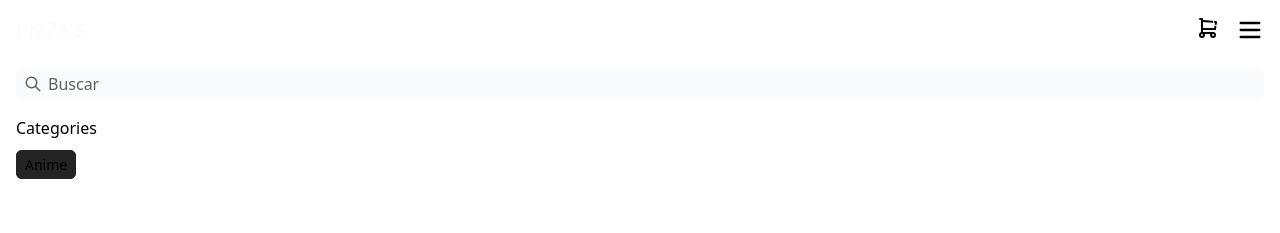
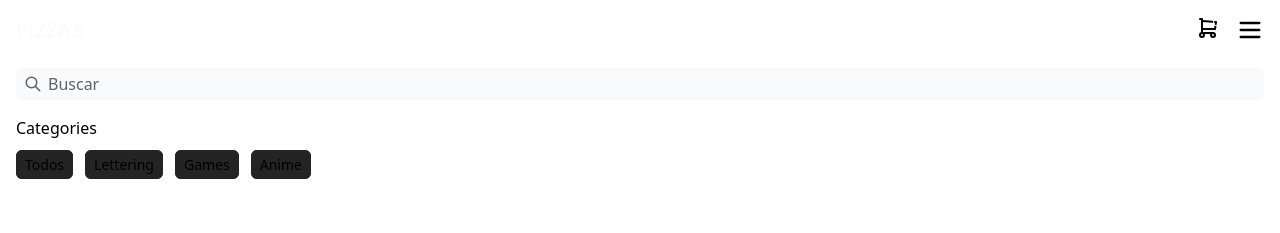
Before and after one commit to StalinAM/food-ecommerce, a React (Vite) app: page / in a window 1280 px wide. Shown: the top 233 px of the page. Built offline with nearby package versions, Linux system fonts and the light colour scheme.

Commit message:
add new categories

```diff
--- a/src/components/Categories.jsx
+++ b/src/components/Categories.jsx
@@ -2,9 +2,27 @@
   return (
     <form>
       <h2 className='mb-3'>Categories</h2>
-      <div>
+      <div className='flex gap-3'>
         <label className='cursor-pointer'>
-          <input type='checkbox' className='hidden   peer' name='category' />
+          <input type='radio' className='hidden peer' name='category' />
+          <span className='px-2 py-1 text-sm rounded-md border border-dark-light bg-dark-light peer-checked:border-slate-50 peer-checked:font-medium'>
+            Todos
+          </span>
+        </label>
+        <label className='cursor-pointer'>
+          <input type='radio' className='hidden peer' name='category' />
+          <span className='px-2 py-1 text-sm rounded-md border border-dark-light bg-dark-light peer-checked:border-slate-50 peer-checked:font-medium'>
+            Lettering
+          </span>
+        </label>
+        <label className='cursor-pointer'>
+          <input type='radio' className='hidden peer' name='category' />
+          <span className='px-2 py-1 text-sm rounded-md border border-dark-light bg-dark-light peer-checked:border-slate-50 peer-checked:font-medium'>
+            Games
+          </span>
+        </label>
+        <label className='cursor-pointer'>
+          <input type='radio' className='hidden peer' name='category' />
           <span className='px-2 py-1 text-sm rounded-md border border-dark-light bg-dark-light peer-checked:border-slate-50 peer-checked:font-medium'>
             Anime
           </span>
```
